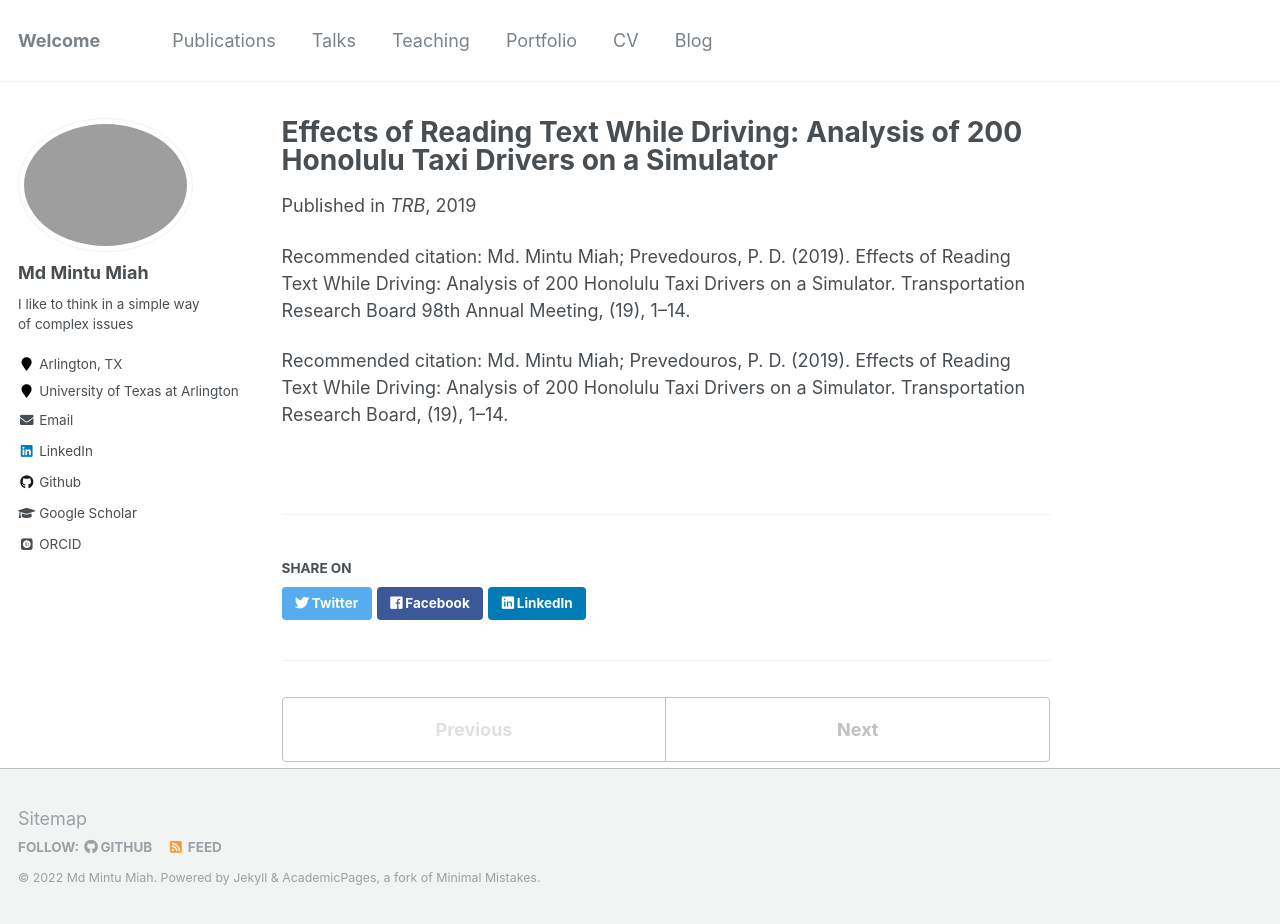
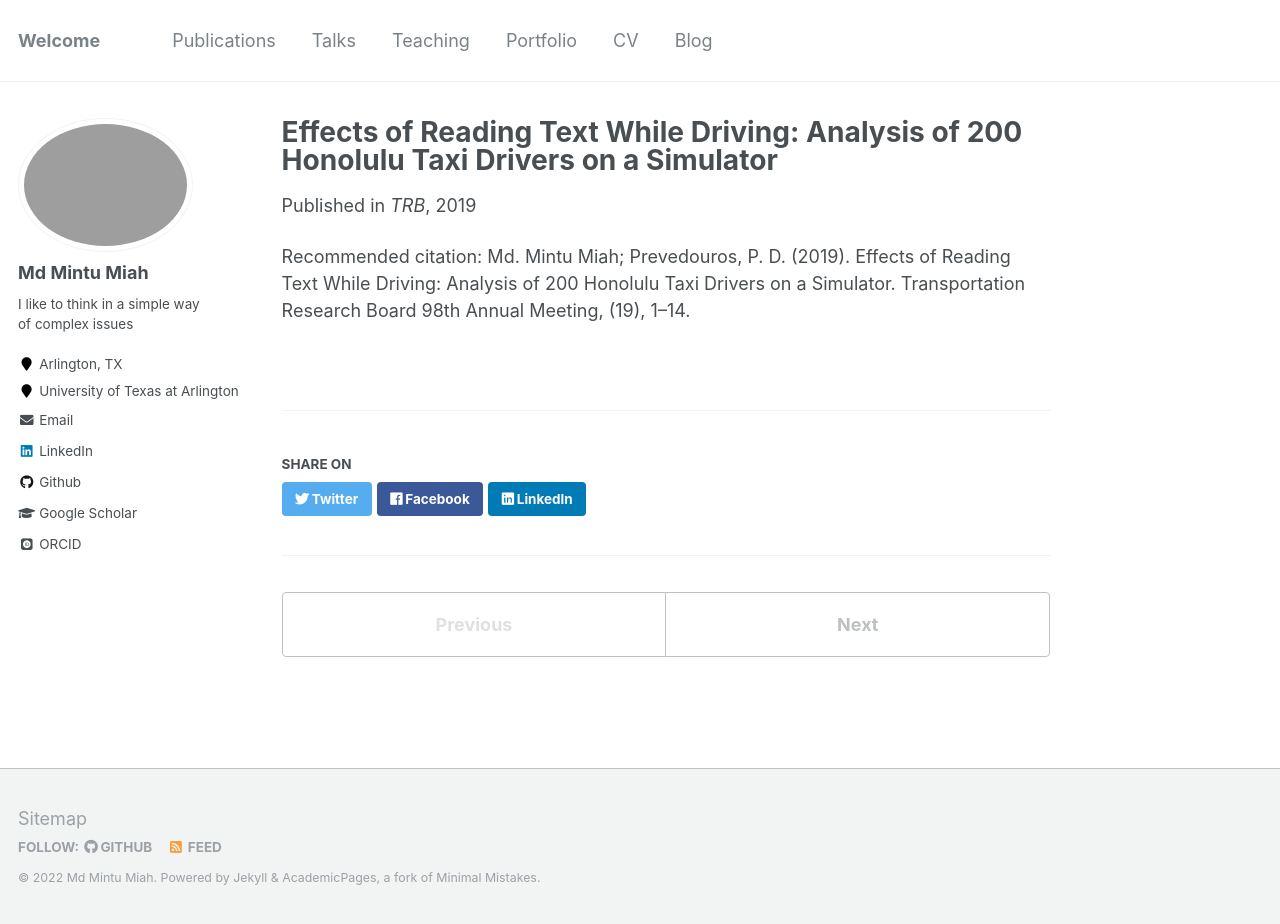
Before and after one commit to mintu07ruet/mintu07ruet.github.io, a Jekyll site: the page built from _publications/Distracted Driving.md, in a window 1280 px wide and 924 px high. Built offline with Jekyll 4.4.1, drawn with Linux system fonts in a browser that asks for light colours; some web fonts are replaced.

Commit message:
Update Distracted Driving.md

```diff
--- a/_publications/Distracted Driving.md
+++ b/_publications/Distracted Driving.md
@@ -8,4 +8,3 @@ venue: 'TRB'
 paperurl:
 citation: 'Md. Mintu Miah; Prevedouros, P. D. (2019). Effects of Reading Text While Driving: Analysis of 200 Honolulu Taxi Drivers on a Simulator. Transportation Research Board 98th Annual Meeting, (19), 1–14.'
 ---
-Recommended citation: Md. Mintu Miah; Prevedouros, P. D. (2019). Effects of Reading Text While Driving: Analysis of 200 Honolulu Taxi Drivers on a Simulator. Transportation Research Board, (19), 1–14.
```
